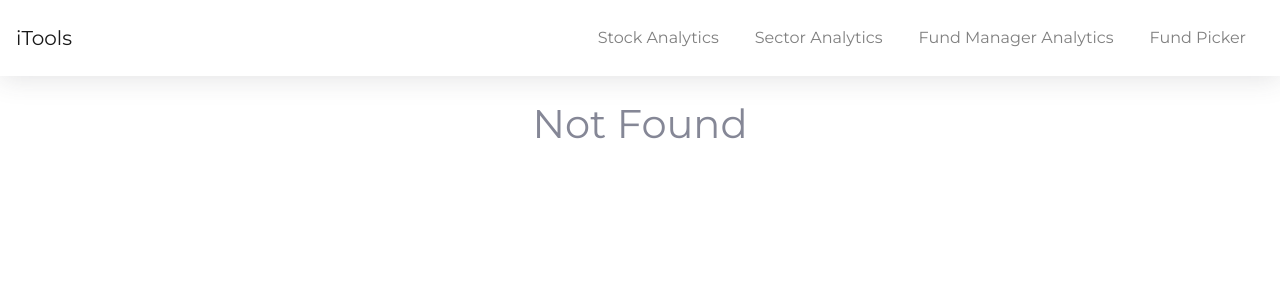
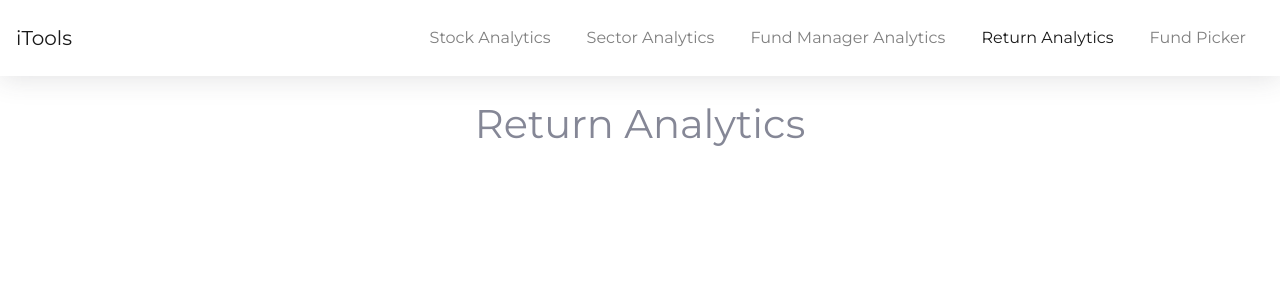
Before and after one commit to ravikiranacharya/itools-client, a React (Create React App) app: page /return-analytics in a window 1280 px wide. Before the commit this address led to /not-found. Shown: the top 300 px of the page. Built offline with nearby package versions, Linux system fonts and the light colour scheme.

Commit message:
Added ReturnAnalytics component

```diff
--- a/src/App.js
+++ b/src/App.js
@@ -5,6 +5,8 @@ import NavBar from "./components/common/navBar";
 import StockAnalytics from "./components/stockanalysis/stockAnalytics";
 import SectorAnalytics from "./components/sectoranalytics/sectorAnalytics";
 import FundManagerAnalytics from "./components/fundmanageranalytics/fundManagerAnalytics";
+import ReturnAnalytics from "./components/returnanalysis/returnAnalytics";
+
 import NotFound from "./components/notFound";
 
 import "./App.css";
@@ -23,6 +25,7 @@ class App extends Component {
               path="/fund-manager-analytics"
               component={FundManagerAnalytics}
             />
+            <Route path="/return-analytics" component={ReturnAnalytics} />
             <Route path="/not-found" component={NotFound} />
             <Redirect from="/" exact to="/stock-analytics" />
             <Redirect to="/not-found" />
--- a/src/components/common/navBar.jsx
+++ b/src/components/common/navBar.jsx
@@ -66,6 +66,16 @@ class NavBar extends Component {
               <NavLink
                 activeClassName="active"
                 className="nav-item nav-link"
+                to="/return-analytics"
+                onClick={this.toggleMenu}
+              >
+                Return Analytics
+              </NavLink>
+            </li>
+            <li>
+              <NavLink
+                activeClassName="active"
+                className="nav-item nav-link"
                 to="/fund-picker"
                 onClick={this.toggleMenu}
               >
--- /dev/null
+++ b/src/components/returnanalysis/returnAnalytics.jsx
@@ -0,0 +1,10 @@
+import React, { Component } from "react";
+
+class ReturnAnalytics extends Component {
+  state = {};
+  render() {
+    return <h1>Return Analytics</h1>;
+  }
+}
+
+export default ReturnAnalytics;
```
